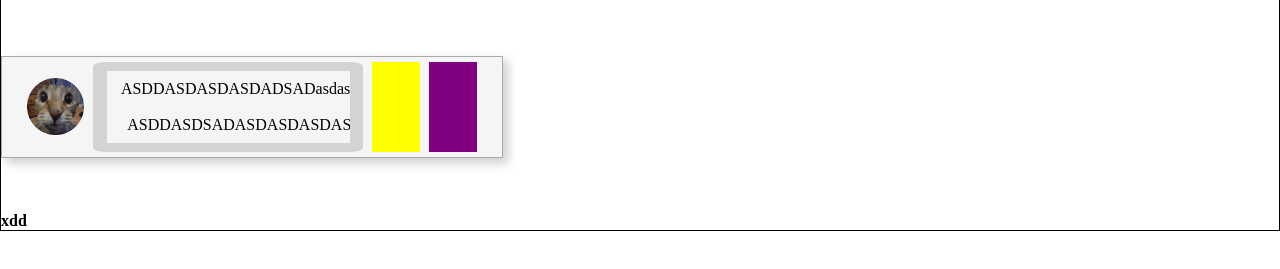
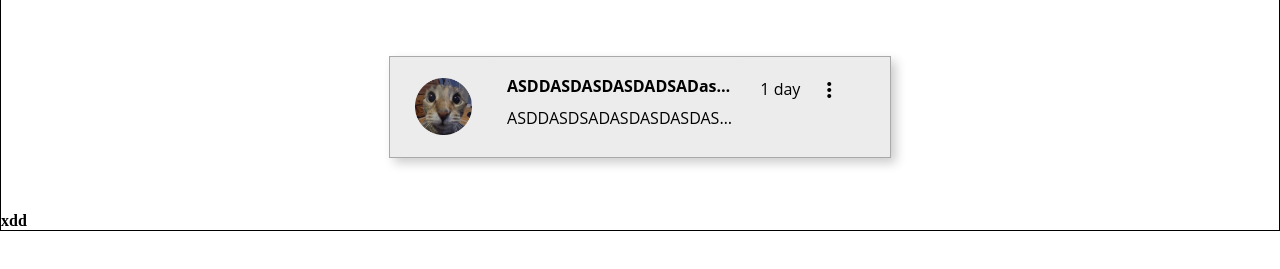
Before and after one commit to FAMellado/Clase4-Notificacion, a plain HTML site: page Clase3/index.html in a window 1280 px wide. Shown: the part 411-680 px from the top of the page. Drawn offline with nearby package versions, Linux system fonts and the light colour scheme.

Commit message:
updt 18:00

```diff
--- a/Clase3/index.html
+++ b/Clase3/index.html
@@ -5,6 +5,11 @@
     <meta name="viewport" content="width=device-width, initial-scale=1.0">
     <title>Clase 3</title>
     <link rel="stylesheet" href="main.css">
+    <link rel="stylesheet" href="https://fonts.googleapis.com/css2?family=Material+Symbols+Outlined:opsz,wght,FILL,GRAD@20..48,100..700,0..1,-50..200" />
+    <link rel="preconnect" href="https://fonts.googleapis.com">
+    <link rel="preconnect" href="https://fonts.gstatic.com" crossorigin>
+    <link rel="preconnect" href="https://fonts.googleapis.com/css2?family=Open+Sans:wght@300&display=swap" rel="stylesheet">
+
 </head>
 
 <body>
@@ -21,6 +26,8 @@
     <h1><b>Ejemplo Notificación</b></h1>
     <br><br>
 
+    <div class="cajaNotificaciones">
+
         <div class="notificacion">
 
 
@@ -36,13 +43,18 @@
 
                     <span class="nombreNotificacion">
 
-                    ASDDASDASDASDADSADasdasdsadasd
+                        <p class="nombre">
+                            ASDDASDASDASDADSADasdasdsadasdASDDASDASDASDADSADasdasdsadasdASDDASDASDASDADSADasdasdsadasdASDDASDASDASDADSADasdasdsadasd
+                        </p>
+
 
                     </span>
 
                     <span class="descripcionNotificacion">
 
-                    ASDDASDSADASDASDASDASDASDASDASDASDASDX
+                        <p class="desc">
+                        ASDDASDSADASDASDASDASDASDASDASDASDASDXASDDASDASDASDADSADasdasdsadasd
+                        </p>
 
                     </span>
 
@@ -50,9 +62,24 @@
 
                 <div class="contenedorFecha">
 
+                    <p class="fecha">
+
+                        1 day
+                    </p>
+
                 </div>
 
                 <div class="contenedorOpciones">
+
+                    <p class="opciones">
+
+                        <span class="material-symbols-outlined">
+                            more_vert
+                            </span>
+
+                    </p>
+
+                </div>
 
             </div>
 
--- a/Clase3/main.css
+++ b/Clase3/main.css
@@ -31,11 +31,23 @@ body{
 
 }
 
+.cajaNotificaciones{
+
+    margin-left: 10%;
+    margin-right: 10%;
+    width: 80%;
+    display: flex;
+    align-items: center;
+    justify-content: center;
+    flex-direction: column;
+
+}
+
 .notificacion{
 
     width: 500px;
     height: 100px;
-    background-color: whitesmoke;
+    background-color: #ececec;
     margin: 0;
     padding: 0;
     border: 1px solid black;
@@ -47,6 +59,8 @@ body{
     justify-content: space-evenly;
     align-items: center;
 
+    a
+
 
 }
 
@@ -55,7 +69,7 @@ body{
     width: 90%;
     height: 90%;
     display: flex;
-    background-color: whitesmoke;
+    background-color: ececec;
 
     position: relative;
     align-self: center;
@@ -82,8 +96,8 @@ body{
 .contenedorTextoNotificacion{
 
     width: 60%;
-    height:100%;
-    background-color: lightgray;
+    height:90%;
+    background-color: #ececec;
     display: flex;
     border-radius: 5%;
 
@@ -98,7 +112,7 @@ body{
     width: 90%;
     max-width: 90%;
     height: 40%;
-    background-color: whitesmoke;
+    background-color: #ececec;
 
     text-indent: 5%;
 
@@ -106,26 +120,35 @@ body{
     align-items: center;
     justify-content: start;
 
+}
+
+.nombre, .desc{
 
     overflow: hidden;
-    white-space: nowrap;
     text-overflow: ellipsis;
+    font-family: 'Open Sans', sans-serif;
 
 }
 
-.contenedorFecha{
+.nombre{
+    font-weight: bold;
+}
+
+
+
+.contenedorNotificacion .contenedorFecha, .contenedorOpciones{
     width: 12.5%;
     height: 100%;
-    background-color: yellow;
+    background-color: #ececec;
     display: inline-block;
+
+    overflow: hidden;
+    text-overflow: ellipsis;
+    font-family: 'Open Sans', sans-serif;
+    white-space: nowrap;
 
 }
 
 .contenedorOpciones{
-
-    width: 12.5%;
-    height: 100%;
-    background-color: purple;
-    display: inline-block;
-
+    cursor: pointer;
 }
```
Lines whose indentation alone changed are shown as unchanged.
